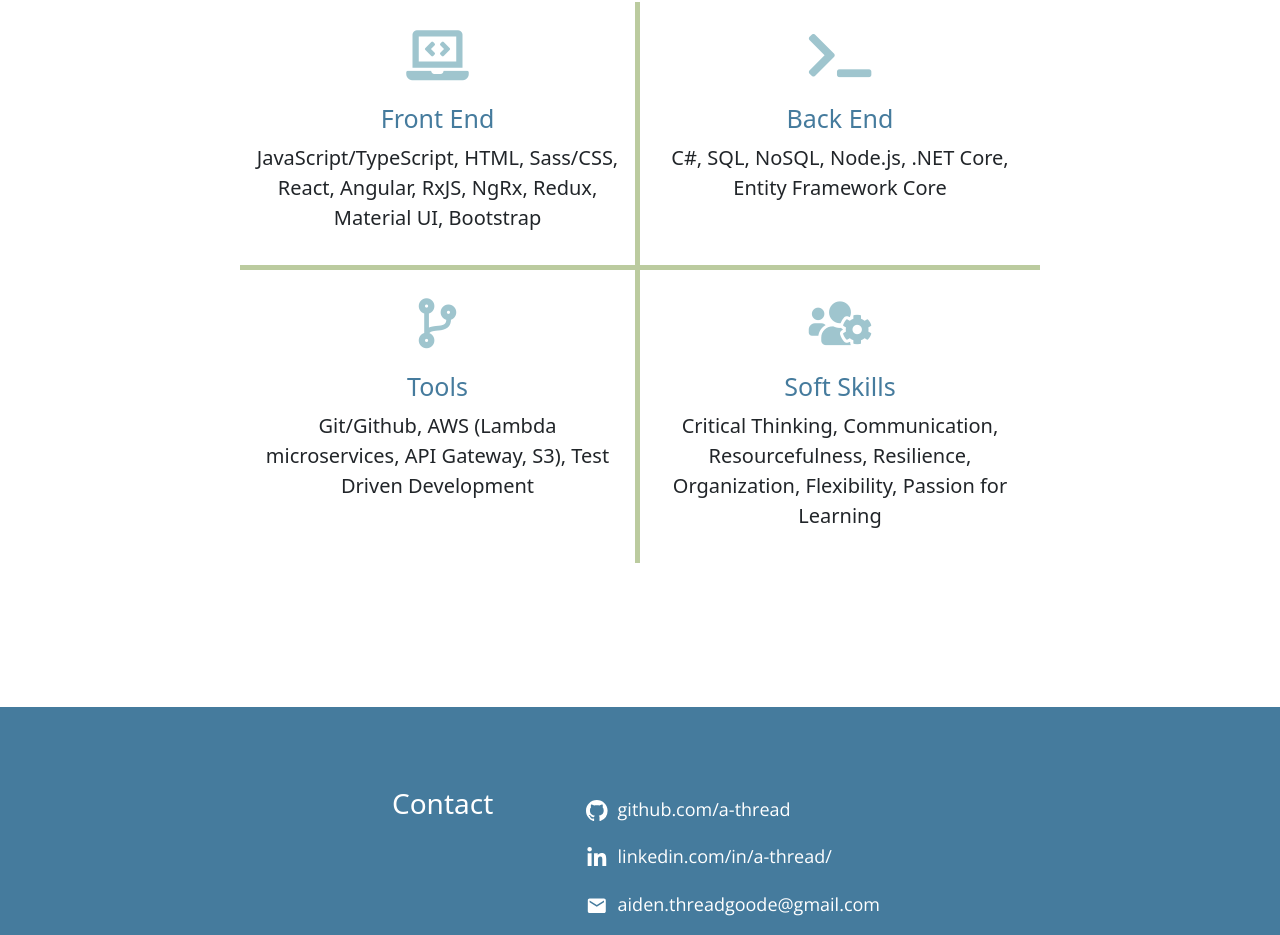
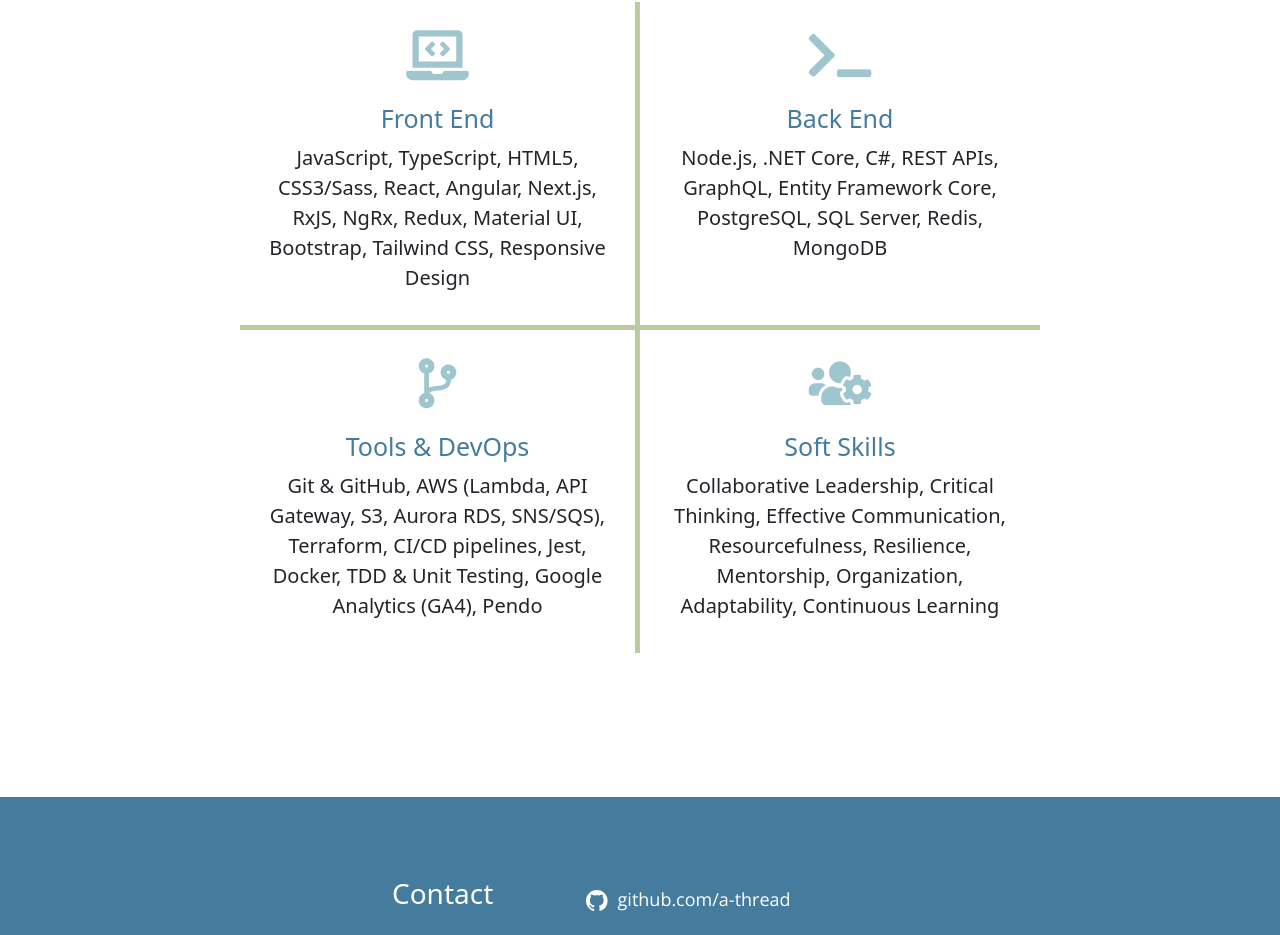
Before and after one commit to a-thread/my-portfolio, a React (Vite) app: page / in a window 1280 px wide. Shown: the part 1406-2341 px from the top of the page. Built offline with nearby package versions, Linux system fonts and the light colour scheme.

Commit message:
updating skills section

```diff
--- a/src/components/Skills/index.tsx
+++ b/src/components/Skills/index.tsx
@@ -9,24 +9,24 @@ const Skills = () => {
                 <div>
                     <span><i className='fas fa-laptop-code'></i></span>
                     <h4>Front End</h4>
-                    <p>JavaScript/TypeScript, HTML, Sass/CSS, React, Angular, RxJS, NgRx, Redux, Material UI, Bootstrap</p>
+                    <p>JavaScript, TypeScript, HTML5, CSS3/Sass, React, Angular, Next.js, RxJS, NgRx, Redux, Material UI, Bootstrap, Tailwind CSS, Responsive Design</p>
                 </div>
                 <div>
                     <span><i className='fas fa-terminal'></i></span>
                     <h4>Back End</h4>
-                    <p>C#, SQL, NoSQL, Node.js, .NET Core, Entity Framework Core</p>
+                    <p>Node.js, .NET Core, C#, REST APIs, GraphQL, Entity Framework Core, PostgreSQL, SQL Server, Redis, MongoDB</p>
                 </div>
             </div>
             <div className='skillsSection'>
                 <div>
                     <span className='text-primary-light'><i className='fas fa-code-branch'></i></span>
-                    <h4>Tools</h4>
-                    <p>Git/Github, AWS (Lambda microservices, API Gateway, S3), Test Driven Development</p>
+                    <h4>Tools & DevOps</h4>
+                    <p>Git & GitHub, AWS (Lambda, API Gateway, S3, Aurora RDS, SNS/SQS), Terraform, CI/CD pipelines, Jest, Docker, TDD & Unit Testing, Google Analytics (GA4), Pendo</p>
                 </div>
                 <div className='soft'>
                     <span className='text-primary-light'><i className='fas fa-users-cog'></i></span>
                     <h4>Soft Skills</h4>
-                    <p>Critical Thinking, Communication, Resourcefulness, Resilience, Organization, Flexibility, Passion for Learning</p>
+                    <p>Collaborative Leadership, Critical Thinking, Effective Communication, Resourcefulness, Resilience, Mentorship, Organization, Adaptability, Continuous Learning</p>
                 </div>
             </div>
         </div>
```
